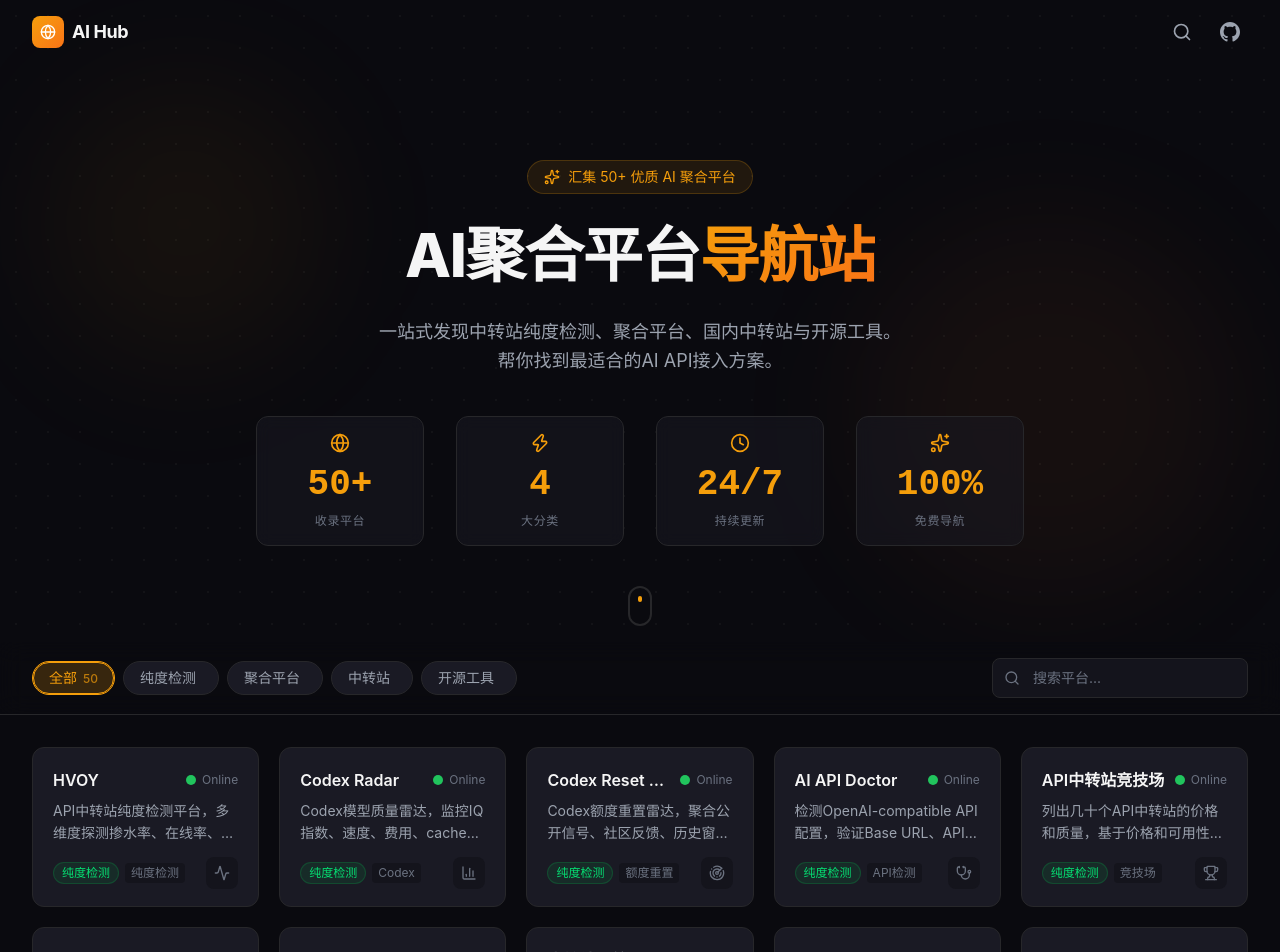
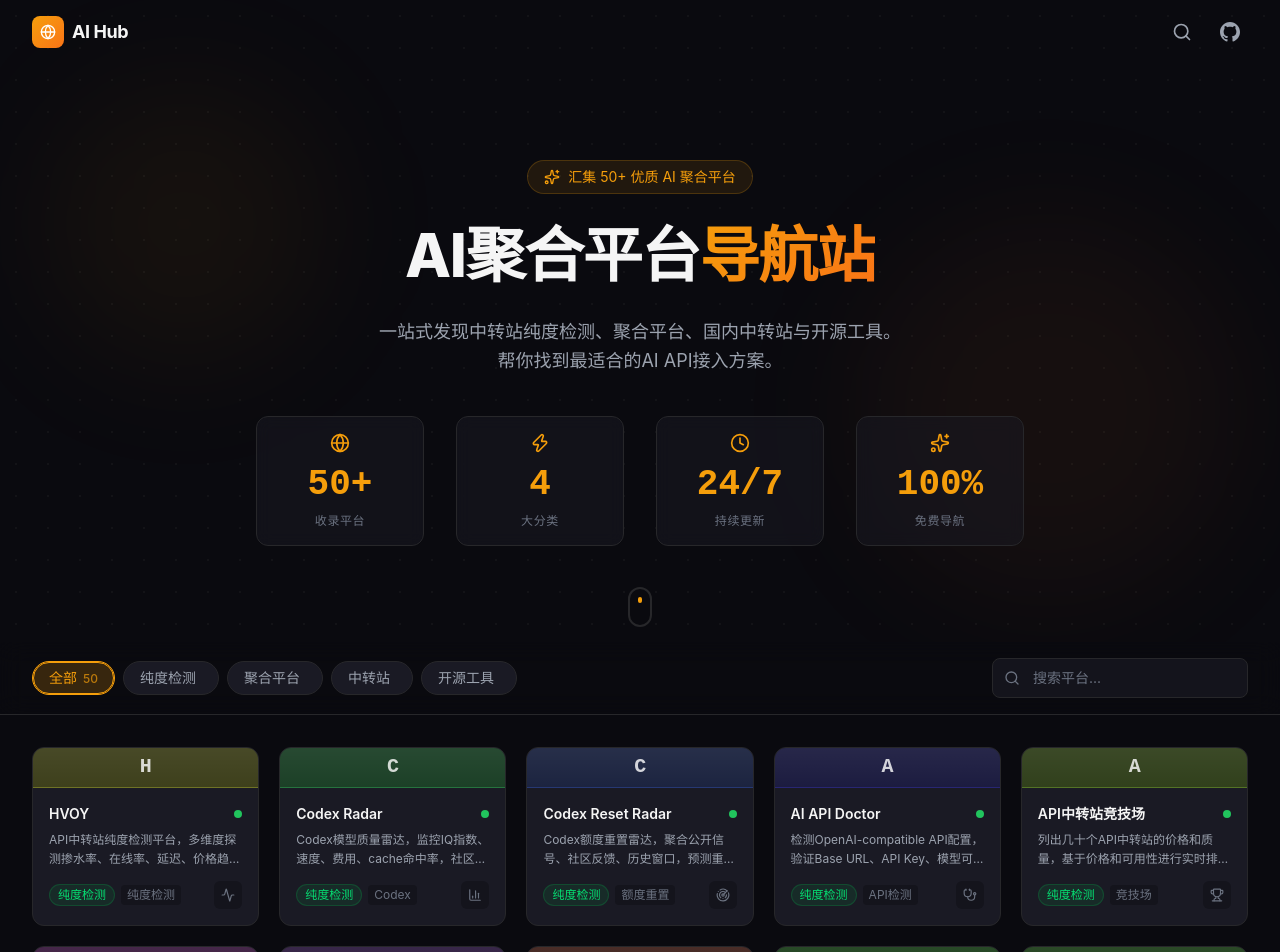
Before and after one commit to Harzva/ai-aggregator-hub, a React (Vite) app: page / in a window 1280 px wide. Shown: the top 952 px of the page. Built offline with nearby package versions, Linux system fonts and the light colour scheme.

Commit message:
feat: add color thumbnails + fix README links to harzva

```diff
--- a/src/components/Footer.tsx
+++ b/src/components/Footer.tsx
@@ -18,7 +18,7 @@
 
           <div className="flex items-center gap-4">
             <a
-              href="https://github.com/just-agent/ai-aggregator-hub"
+              href="https://github.com/harzva/ai-aggregator-hub"
               target="_blank"
               rel="noopener noreferrer"
               className="flex items-center gap-1.5 text-sm text-muted hover:text-primary transition-colors"
--- a/src/components/Header.tsx
+++ b/src/components/Header.tsx
@@ -78,7 +78,7 @@
           </button>
 
             <a
-            href="https://github.com/just-agent/ai-aggregator-hub"
+            href="https://github.com/harzva/ai-aggregator-hub"
             target="_blank"
             rel="noopener noreferrer"
             className="p-2 rounded-lg hover:bg-card-hover transition-colors"
--- a/src/components/SiteCard.tsx
+++ b/src/components/SiteCard.tsx
@@ -32,6 +32,18 @@
   opensource: '开源工具',
 };
 
+// 基于 id 生成稳定颜色（HSL -> 低饱和度暖色）
+function getColorFromId(id: string): { bg: string; border: string } {
+  let hash = 0;
+  for (let i = 0; i < id.length; i++) {
+    hash = id.charCodeAt(i) + ((hash << 5) - hash);
+  }
+  const hue = Math.abs(hash % 360);
+  const bg = `hsl(${hue} 40% 18%)`;
+  const border = `hsl(${hue} 50% 30%)`;
+  return { bg, border };
+}
+
 interface SiteCardProps {
   site: Site;
   index: number;
@@ -41,6 +53,8 @@
 export default function SiteCard({ site, index, onClick }: SiteCardProps) {
   const IconComponent = iconMap[site.icon] || Globe;
   const statusColor = site.status === 'online' ? 'bg-status-online' : site.status === 'warning' ? 'bg-status-warn' : 'bg-status-danger';
+  const colors = getColorFromId(site.id);
+  const firstChar = site.name[0] || '?';
 
   return (
     <motion.div
@@ -50,7 +64,7 @@
       transition={{ duration: 0.4, delay: index * 0.03, ease: 'easeOut' }}
       layout
       onClick={onClick}
-      className="group relative h-40 bg-card border border-border-default rounded-xl p-5 cursor-pointer
+      className="group relative bg-card border border-border-default rounded-xl cursor-pointer overflow-hidden
         transition-all duration-300 ease-out
         hover:bg-card-hover hover:border-border-hover hover:-translate-y-1 hover:shadow-lg hover:shadow-black/20
         focus:outline-none focus:ring-2 focus:ring-accent/50"
@@ -58,24 +72,37 @@
       tabIndex={0}
       onKeyDown={(e) => e.key === 'Enter' && onClick()}
     >
+      {/* Color thumbnail bar */}
+      <div
+        className="h-10 flex items-center justify-center relative overflow-hidden"
+        style={{ backgroundColor: colors.bg, borderBottom: `1px solid ${colors.border}` }}
+      >
+        <span className="text-xl font-bold text-white/80 font-mono-num tracking-tight">
+          {firstChar}
+        </span>
+        {/* Subtle gradient overlay */}
+        <div className="absolute inset-0 bg-gradient-to-b from-white/5 to-transparent" />
+      </div>
+
+      {/* Content */}
+      <div className="p-4">
         {/* Top row: name + status */}
-      <div className="flex items-center justify-between mb-2">
-        <h3 className="text-base font-semibold text-primary truncate pr-2 group-hover:text-accent transition-colors">
+        <div className="flex items-center justify-between mb-1.5">
+          <h3 className="text-sm font-semibold text-primary truncate pr-2 group-hover:text-accent transition-colors">
             {site.name}
           </h3>
-        <div className="flex items-center gap-1.5 flex-shrink-0">
-          <span className={`w-2.5 h-2.5 rounded-full ${statusColor} ${site.status === 'online' ? 'animate-pulse-slow' : ''}`} />
-          <span className="text-xs text-muted capitalize">{site.status}</span>
+          <div className="flex items-center gap-1 flex-shrink-0">
+            <span className={`w-2 h-2 rounded-full ${statusColor} ${site.status === 'online' ? 'animate-pulse-slow' : ''}`} />
           </div>
         </div>
 
         {/* Description */}
-      <p className="text-sm text-secondary leading-relaxed line-clamp-2 mb-3">
+        <p className="text-xs text-secondary leading-relaxed line-clamp-2 mb-3">
           {site.description}
         </p>
 
         {/* Bottom: tags + icon */}
-      <div className="flex items-center justify-between mt-auto">
+        <div className="flex items-center justify-between">
           <div className="flex items-center gap-1.5 flex-wrap">
             <span className={`text-xs px-2 py-0.5 rounded-full border ${categoryTagStyles[site.category]}`}>
               {categoryLabels[site.category]}
@@ -86,8 +113,9 @@
               </span>
             ))}
           </div>
-        <div className="w-8 h-8 rounded-lg bg-input flex items-center justify-center group-hover:bg-accent/10 transition-colors">
-          <IconComponent className="w-4 h-4 text-muted group-hover:text-accent transition-colors" />
+          <div className="w-7 h-7 rounded-md bg-input flex items-center justify-center group-hover:bg-accent/10 transition-colors">
+            <IconComponent className="w-3.5 h-3.5 text-muted group-hover:text-accent transition-colors" />
+          </div>
         </div>
       </div>
     </motion.div>
```
Also changed, not shown: 1 other file (tests, documents, lock files or other folders). Lines whose indentation alone changed are shown as unchanged.
